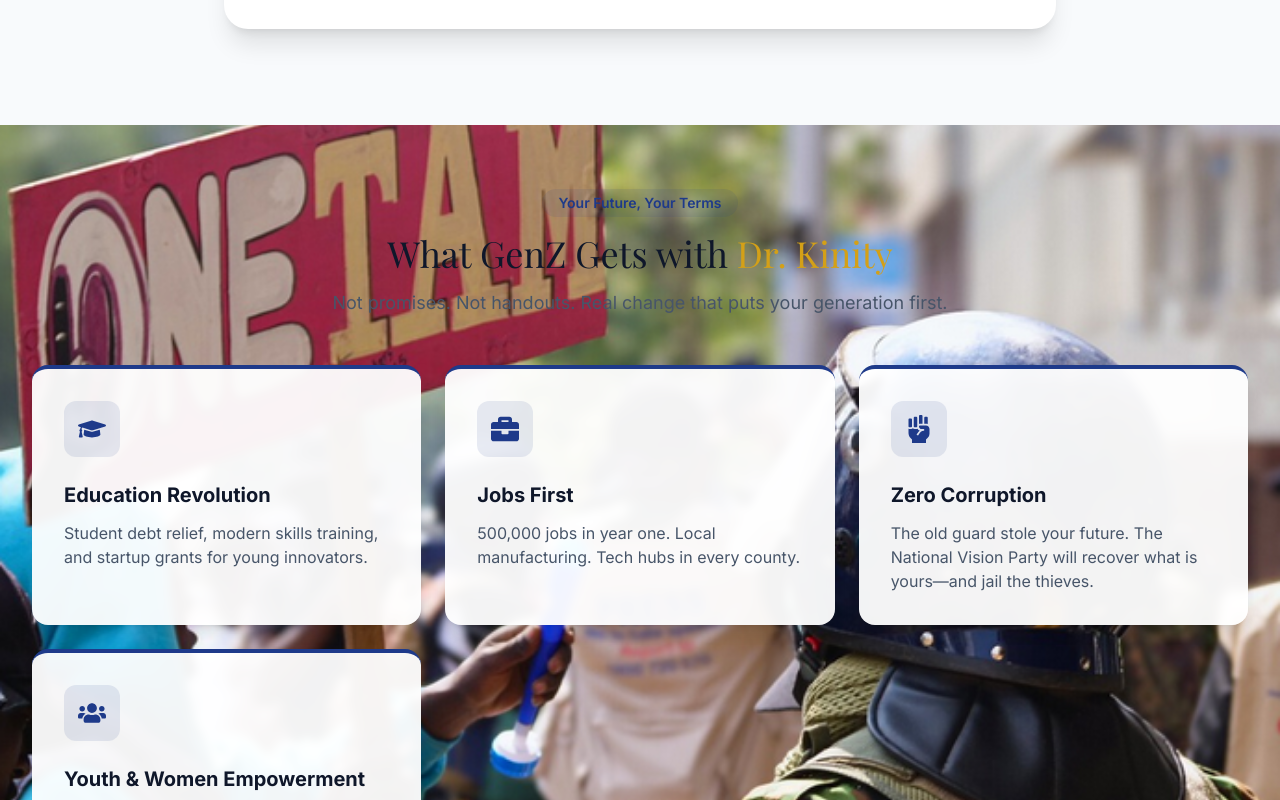
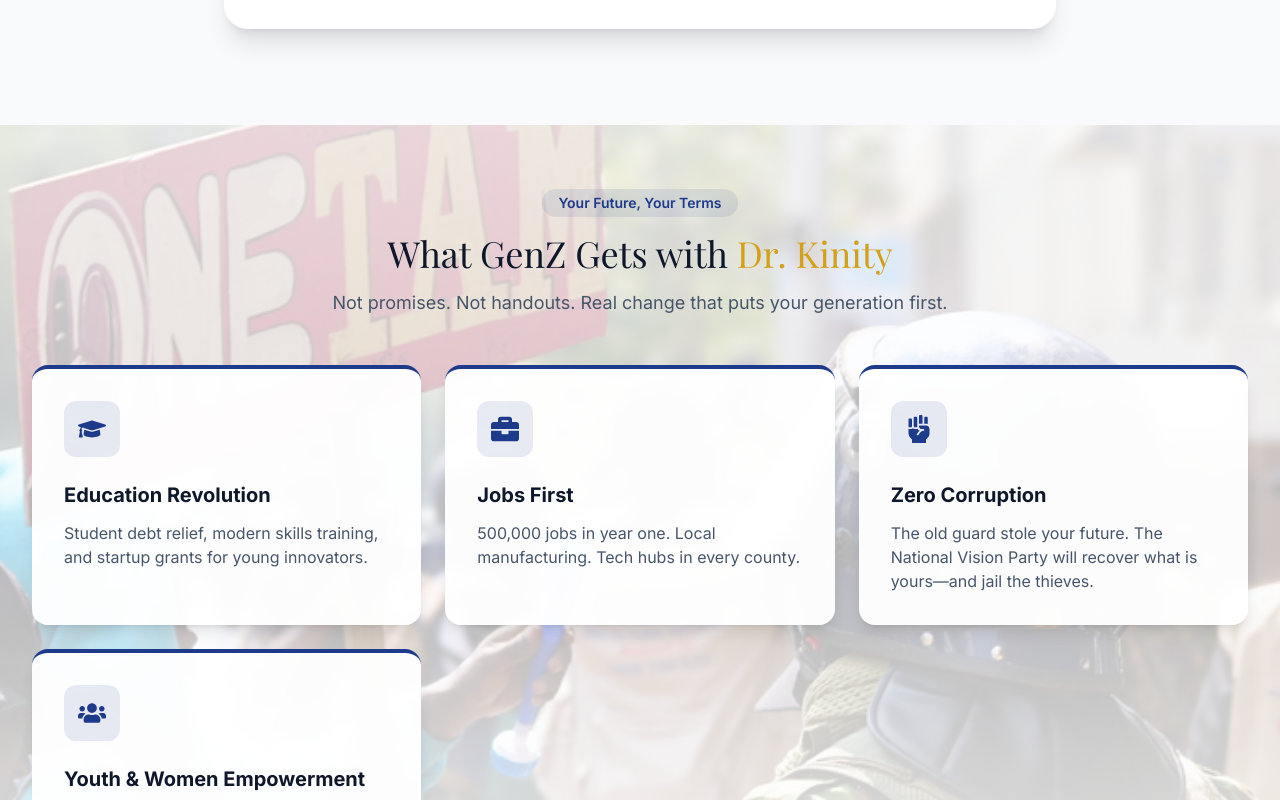
Before and after one commit to PETERMUTWIRI/kinity-2027, a Next.js app: page /youth in a window 1280 px wide. Shown: the part 1900-2700 px from the top of the page. Built offline with nearby package versions, Linux system fonts and the light colour scheme; no server answers; the database is empty.

Commit message:
refactored the homepage and  the youth page

```diff
--- a/app/youth/page.tsx
+++ b/app/youth/page.tsx
@@ -245,7 +245,7 @@
         {/* Background image */}
         <div className="absolute inset-0 bg-[url('/images/vission/genz2.png')] bg-cover bg-center bg-no-repeat" />
         {/* White overlay */}
-        <div className="absolute inset-0 bg-white/88" />
+        <div className="absolute inset-0 bg-gradient-to-b from-white/80 via-white/70 to-white/90" />
 
         <div className="max-w-7xl mx-auto px-4 sm:px-6 lg:px-8 relative z-10">
           <div className="text-center mb-12">
--- a/components/SocialProof.tsx
+++ b/components/SocialProof.tsx
@@ -35,7 +35,7 @@
       {/* Banner background */}
       <div className="absolute inset-0 bg-[url('/baner.jpeg')] bg-cover bg-center bg-no-repeat" />
       {/* White overlay */}
-      <div className="absolute inset-0 bg-white/87" />
+      <div className="absolute inset-0 bg-gradient-to-b from-white/80 via-white/70 to-white/90" />
 
       <div className="max-w-7xl mx-auto px-4 sm:px-6 lg:px-8 relative z-10">
         {/* Section Header */}
```
